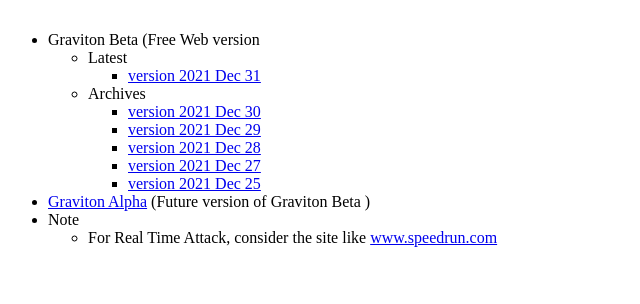
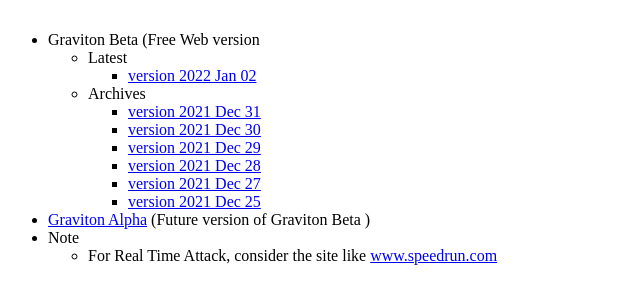
Before and after one commit to webglgraviton/graviton.github.io, a plain HTML site: page info.html in a window 1280 px wide. Shown: the part 292-596 px from the top of the page, without its empty margins (0-640 px from the left). Drawn offline with Linux system fonts and the light colour scheme.

Commit message:
Update info.html

```diff
--- a/info.html
+++ b/info.html
@@ -23,11 +23,13 @@
         <ul>
           <li>Latest</li>
           <ul>
-            <li><a href="https://webglgraviton.github.io/archives/version20211231/">version
-                2021 Dec 31</a></li>
+            <li><a href="https://webglgraviton.github.io/archives/version20220102/">version
+                2022 Jan 02</a></li>
           </ul>
           <li>Archives </li>
           <ul>
+            <li><a href="https://webglgraviton.github.io/archives/version20211231/">version
+                2021 Dec 31</a></li>
             <li><a href="https://webglgraviton.github.io/archives/version20211230/">version
                 2021 Dec 30</a></li>
             <li><a href="https://webglgraviton.github.io/archives/version20211229/">version
```
